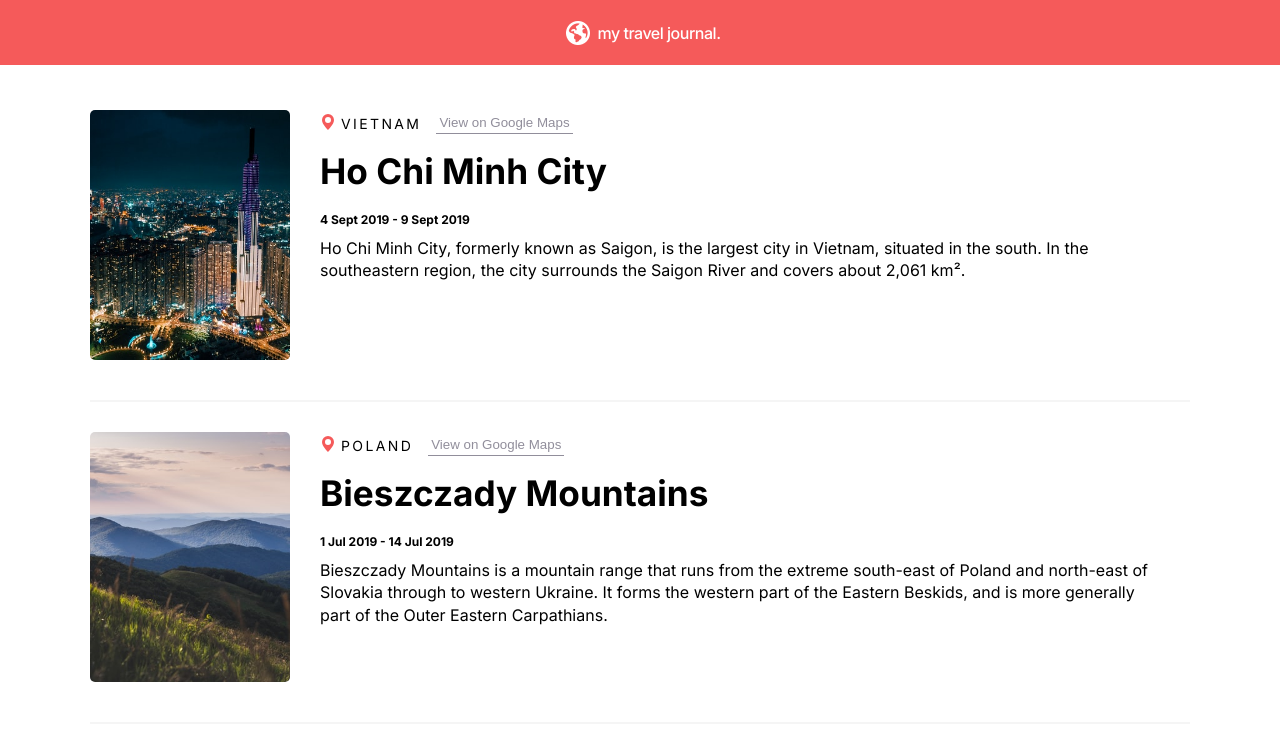
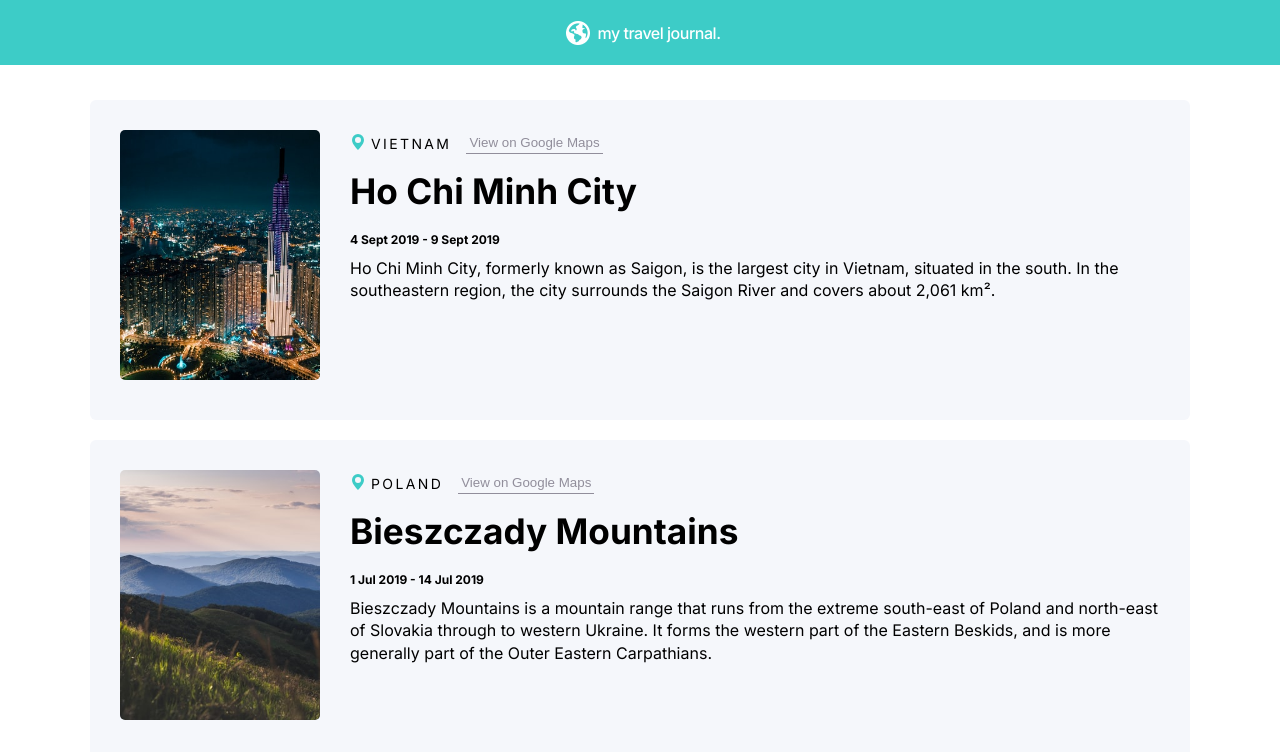
Before and after one commit to ha-anna/ha-anna.github.io, a React (Create React App) app in the folder Scrimba_Projects/react_travel_journal/: page / in a window 1280 px wide. Shown: the top 752 px of the page. Built offline with nearby package versions, Linux system fonts and the light colour scheme.

Commit message:
CSS: personalized

```diff
--- a/Scrimba_Projects/react_travel_journal/src/components/Card.js
+++ b/Scrimba_Projects/react_travel_journal/src/components/Card.js
@@ -3,7 +3,6 @@ import React from 'react'
 export default function Card(props) {
   console.log(props)
   return (
-    <div className="card">
     <div className="card--body">
       <img src={`../images/${props.image}`} alt="" className="card--img" />
       <div className="card--data">
@@ -17,11 +16,9 @@ export default function Card(props) {
         </div>
         <h2>{props.title}</h2>
         <span className="bold small">{props.dates.start} - {props.dates.end}</span>
-          <p>{props.description}</p>
+        <p className="card--description">{props.description}</p>
 
       </div>
     </div>
-      <hr className="card--separator" />
-    </div>
   )
 }
--- a/Scrimba_Projects/react_travel_journal/src/style.css
+++ b/Scrimba_Projects/react_travel_journal/src/style.css
@@ -1,6 +1,6 @@
 :root {
   --white: #fff;
-  --red: #F55A5A;
+  --accent: #3DCCC7;
   --bg: #F5F7FB;
   --gray: #918E9B;
   --black: #2B283A;
@@ -16,6 +16,7 @@
 
 
 body {
+  background: var(--white);
   font-family: 'Inter', sans-serif;
   font-weight: 400;
   max-width: 100%;
@@ -25,7 +26,7 @@ body {
 /* navbar  */
 
 nav {
-  background: var(--red);
+  background: var(--accent);
   color: var(--white);
   width: 100%;
   height: 65px;
@@ -64,8 +65,10 @@ h1 {
   flex-direction: column;
   justify-content: center;
   align-items: center;
-
-  padding: 30px 0;
+  padding: 30px;
+  background: var(--bg);
+  border-radius: 6px;
+  margin: 20px 0px;
 }
 
 .card--img {
@@ -80,22 +83,20 @@ h1 {
 }
 
 .card--data {
-  padding: 0 30px;
   display: flex;
   flex-direction: column;
   align-items: center;
-  text-align: center;
 }
 
 .card--data__location {
   display: flex;
   flex-direction: column;
   align-items: center;
-  font-size: 0.875rem
+  font-size: 0.875rem;
 }
 
 .bi-geo-alt-fill {
-  color: var(--red);
+  color: var(--accent);
   margin-right: 5px;
   transform: translatey(1px);
 }
@@ -104,13 +105,15 @@ h1 {
   border: 1px solid var(--hr-color)
 }
 
+
+
 /* typography */
 
 h2 {
   font-size: 2.2rem;
   margin-top: 15px;
   margin-bottom: 20px;
-
+  text-align: center;
 }
 
 button {
@@ -124,7 +127,7 @@ button {
 }
 
 button:hover {
-  color: var(--red);
+  color: var(--accent);
 }
 
 button:active {
@@ -174,6 +177,10 @@ p {
 
 
 @media screen and (min-width: 650px) {
+  h2 {
+    text-align: left;
+  }
+
   .card--img{
     width: 190px;
     height: 250px;
@@ -188,6 +195,7 @@ p {
   .card--data {
     text-align: left;
     align-items: flex-start;
+    margin-left: 30px;
   }
 
   .card--data__location {
```
Lines whose indentation alone changed are shown as unchanged.
